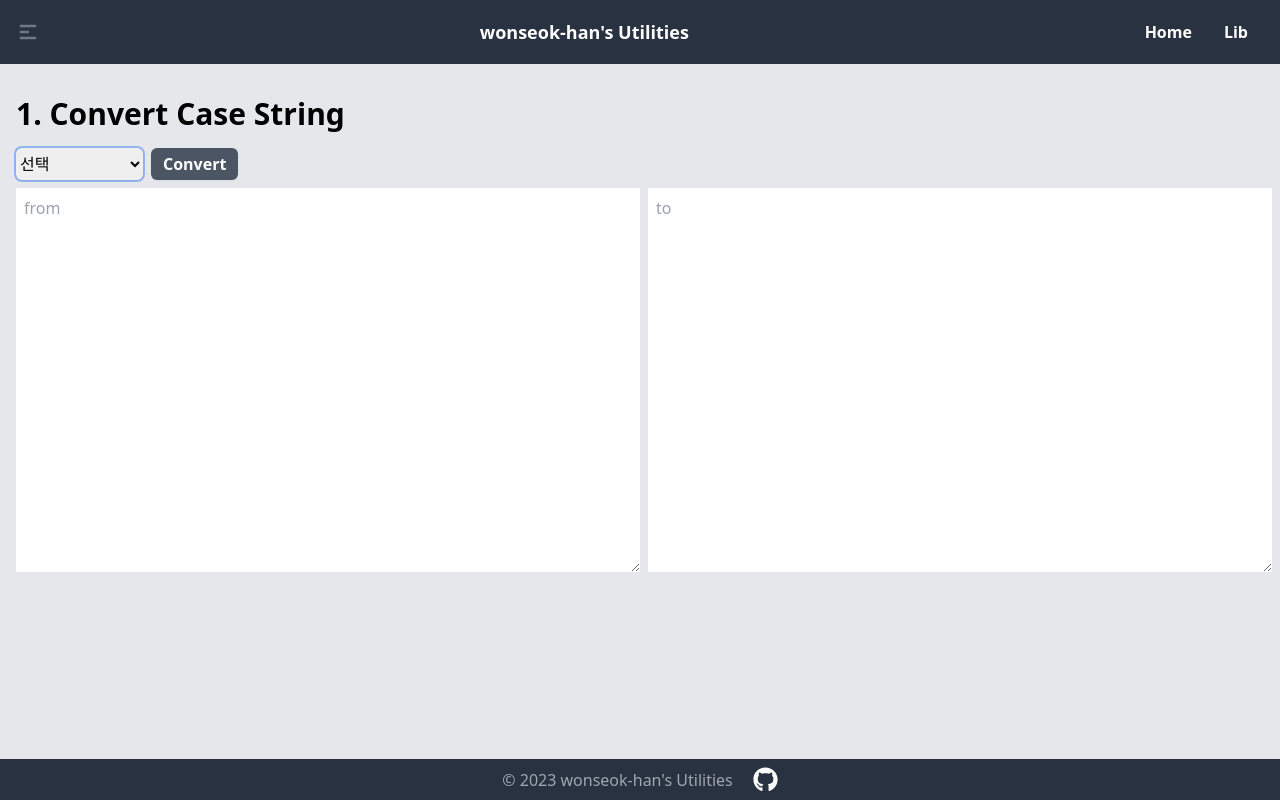
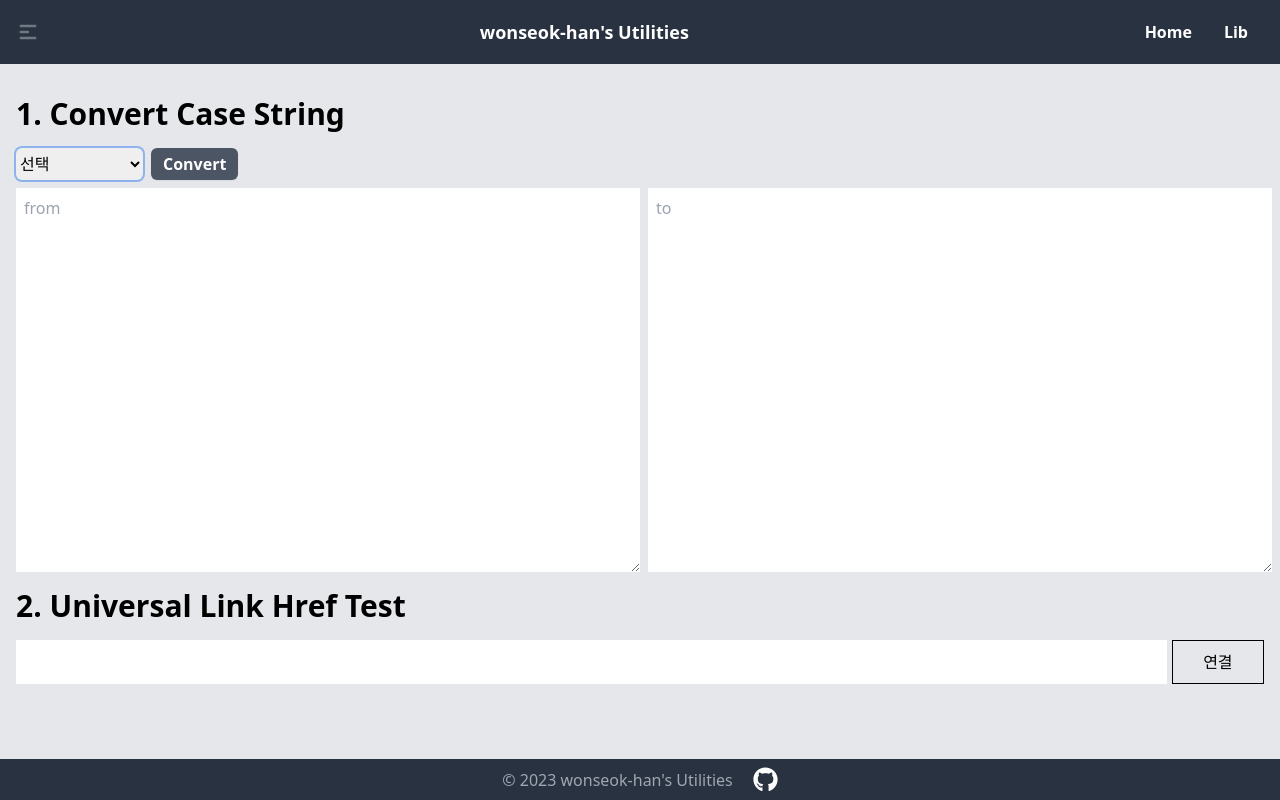
Before and after one commit to wonseok-han/my-utilites, a React (Create React App) app: page / in a window 1280 px wide. Built offline with nearby package versions, Linux system fonts and the light colour scheme.

Commit message:
Universal Link Href Test 추가

```diff
--- a/src/pages/Home.tsx
+++ b/src/pages/Home.tsx
@@ -1,10 +1,17 @@
 import ConvertString from './components/ConvertString';
+import UniversalLinkHrefTest from './components/UniversalLinkHrefTest';
 
 const Home = () => {
   return (
-    <div className="text-black">
-      <ConvertString />
-    </div>
+    <>
+      <div className="text-black">
+        <ConvertString />
+      </div>
+
+      <div className="text-black">
+        <UniversalLinkHrefTest />
+      </div>
+    </>
   );
 };
 
--- /dev/null
+++ b/src/pages/components/UniversalLinkHrefTest.tsx
@@ -0,0 +1,47 @@
+import { useEffect, useState } from 'react';
+
+import ContentTitle from 'components/ContentTitle';
+
+const UniversalLinkHrefTest = () => {
+  const [deepLink, setDeepLink] = useState('');
+
+  const handleChange = (event: React.ChangeEvent<HTMLInputElement>) => {
+    event.target.value;
+
+    setDeepLink(event.target.value);
+  };
+
+  const handleClick = () => {
+    location.assign(deepLink);
+  };
+
+  useEffect(() => {
+    if (deepLink) {
+      const element = document.createElement('a');
+      element.href = deepLink;
+      element.click();
+    }
+  }, [deepLink]);
+
+  return (
+    <>
+      <ContentTitle text="2. Universal Link Href Test" />
+      <div style={{ display: 'flex', gap: '5px' }}>
+        <input
+          style={{ width: '100%', padding: '10px 5px' }}
+          value={deepLink}
+          onChange={handleChange}
+        />
+        <button
+          style={{ border: '1px solid black', width: '100px' }}
+          type="button"
+          onClick={handleClick}
+        >
+          연결
+        </button>
+      </div>
+    </>
+  );
+};
+
+export default UniversalLinkHrefTest;
```
